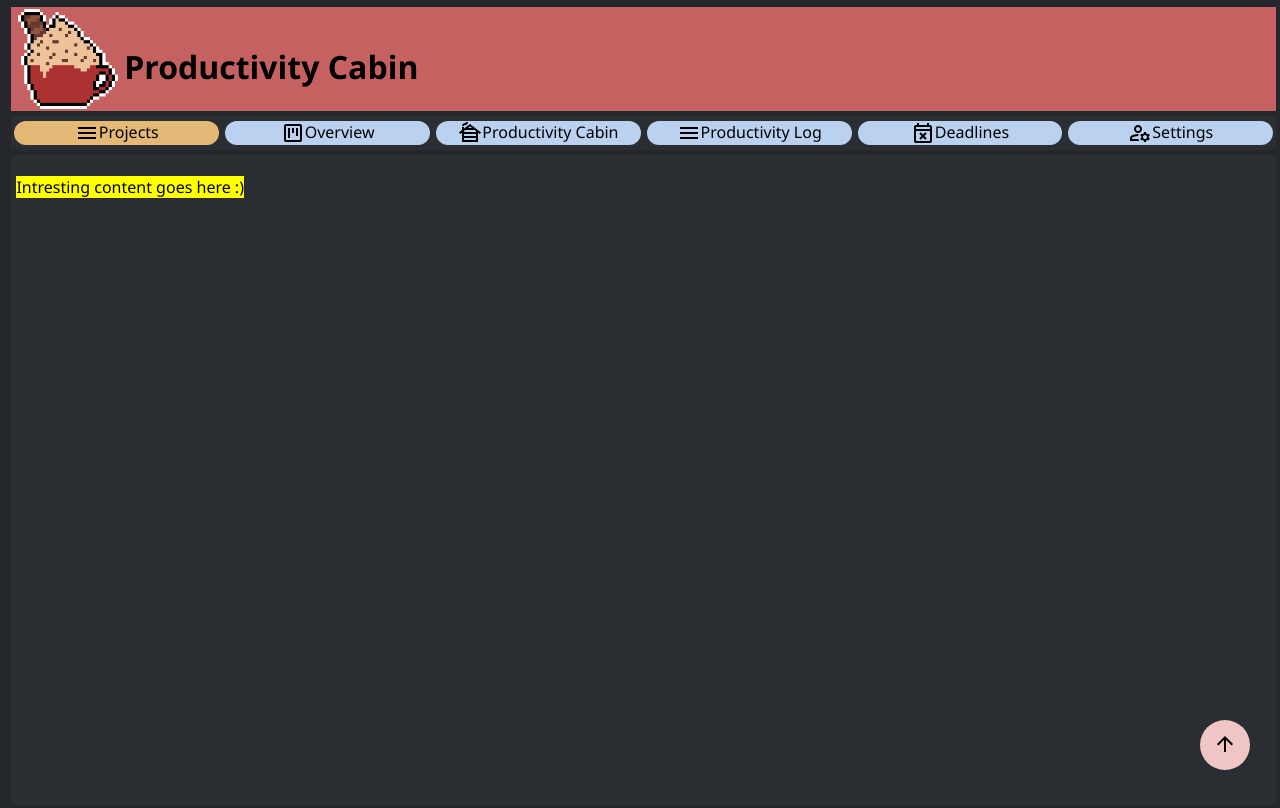
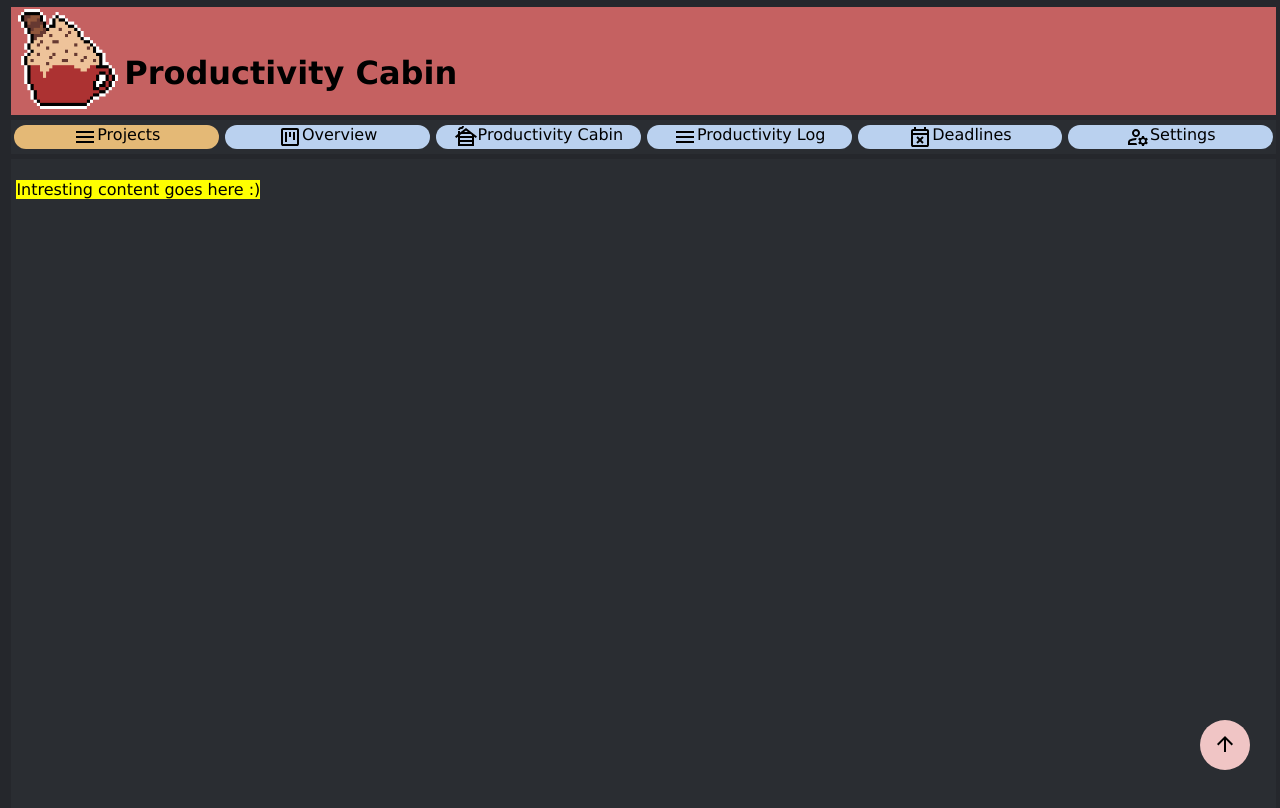
Before and after one commit to CrabbyCode/productivitycabin, a plain HTML site: page template.html in a window 1280 px wide. Drawn offline with Linux system fonts and the light colour scheme.

Commit message:
updated font

```diff
--- a/template.html
+++ b/template.html
@@ -16,24 +16,24 @@
     </head>
     <body>
         <!--'go to top' button-->
-        <a href="#" style="text-decoration: none;"><div id="goToTopBtn">
+        <a href="#"><div id="goToTopBtn">
             <img src="assets/arrow_up_full.svg" alt="Go to top">
         </div></a>
 
         <header>
-            <img src="assets/logo_large.png"  alt="logo">
-            <h1>Productivity Cabin</h1>
+            <a href="template.html"><img src="assets/logo_large.png"  alt="logo"></a>
+            <a href="template.html"><h1>Productivity Cabin</h1></a>
         </header>
         <nav>
             <!--id 'clickedMenu' highlights the current page -->
-            <span id="clickedMenu"><img src="assets/menu.svg"><a href="template.html">Projects</a></span>
+            <a href="template.html"><span id="clickedMenu"><img src="assets/menu.svg" alt="Projects">Projects</span></a>
 
-            <span><img src="assets/overview_menu_icon.svg"><a href="template.html">Overview</a></span>
-            <span><img src="assets/productivity_cabin_page.svg"><a href="template.html">Productivity Cabin</a></span>
+            <a href="template.html"><span><img src="assets/overview_menu_icon.svg" alt="Overview">Overview</span></a>
+            <a href="template.html"><span><img src="assets/productivity_cabin_page.svg" alt="Productivity Cabin">Productivity Cabin</span></a>
             <!--TODO: change the image of the productivity log-->
-            <span><img src="assets/menu.svg"><a href="template.html">Productivity Log</a></span>
-            <span><img src="assets/deadline.svg"><a href="template.html">Deadlines</a></span>
-            <span><img src="assets/account_settings.svg"><a href="template.html">Settings</a></span>
+            <a href="template.html"><span><img src="assets/menu.svg" alt="Menu">Productivity Log</span></a>
+            <a href="template.html"><span><img src="assets/deadline.svg" alt="Deadlines">Deadlines</span></a>
+            <a href="template.html"><span><img src="assets/account_settings.svg" alt="Settings">Settings</span></a>
 
 
         </nav>
--- a/templateStyle.css
+++ b/templateStyle.css
@@ -16,7 +16,7 @@
     /*font styling*/
     --font_color1: #ffffff;
     --font_color2: #000000;
-    font-family:'Segoe UI', Tahoma, Geneva, Verdana, sans-serif;
+    font-family:Verdana, Geneva, Tahoma, sans-serif
 
 }
 
@@ -39,11 +39,14 @@ header{
     align-items:end;
     padding: 0.25vh 0.5vw;
     background-color: var(--accent3A);
+
 }
 header h1{
     margin-left: 0.5vw;
     color:var(--font_color2)
-
+}
+header a{
+    text-decoration: none;
 }
 header img{
     height:100px;
@@ -57,11 +60,16 @@ nav{
     justify-content: space-around;
     background-color: var(--bg_front);
     padding: 5px 0px;
+
 }
 nav a{
     text-decoration: none;
     color: var(--font_color2)
-
+}
+/*highlights items in nav bar*/
+nav a:hover span{
+    background-color: var(--accent2A);
+    margin: 3px 3px;
 }
 nav span{
     display:flex;
@@ -69,7 +77,7 @@ nav span{
     text-align: center;
     justify-content: center;
     background-color: var(--accent4);
-    border-radius: 18px;
+    border-radius: 16px;
     margin:0px 3px 0px 3px;
 }
 article{
```
